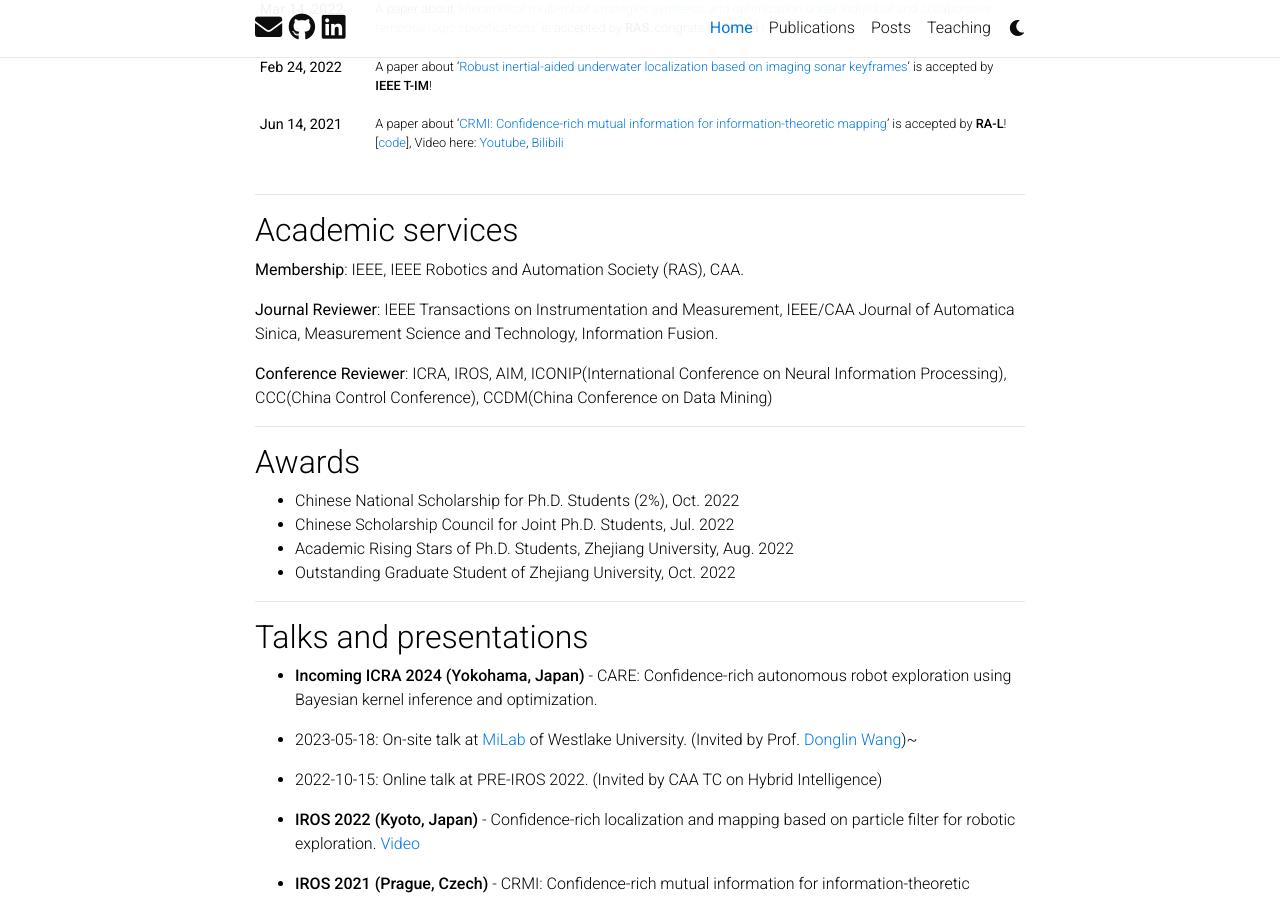
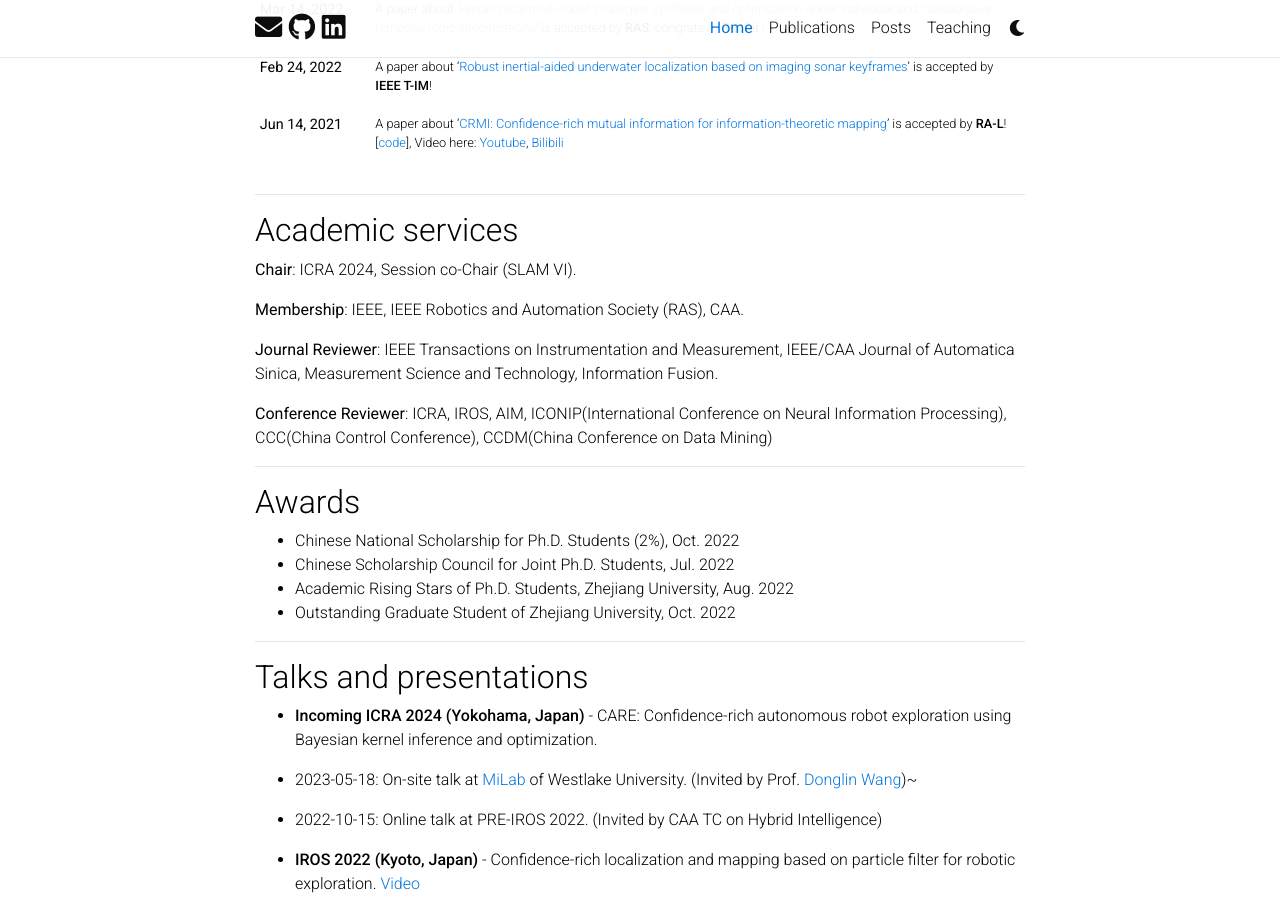
Before and after one commit to Shepherd-Gregory/Shepherd-Gregory.github.io, a Jekyll site: the page built from _pages/about.md, in a window 1280 px wide and 900 px high, scrolled down 1207 px. Built offline with Jekyll 4.4.1, drawn with Linux system fonts in a browser that asks for light colours; nearby versions of some CDN libraries; comment, search, counter and statistics services are not loaded; a style sheet for code colours, icons or effects is not loaded.

Commit message:
add conf

```diff
--- a/_pages/about.md
+++ b/_pages/about.md
@@ -46,6 +46,8 @@ My research interests include active SLAM, autonomous exploration, informative p
 
 <h2>Academic services</h2>
 
+<b>Chair</b>: ICRA 2024, Session co-Chair (SLAM VI).
+
 <b>Membership</b>: IEEE, IEEE Robotics and Automation Society (RAS), CAA.
 
 <b>Journal Reviewer</b>: IEEE Transactions on Instrumentation and Measurement, IEEE/CAA Journal of Automatica Sinica, Measurement Science and Technology, Information Fusion.
@@ -76,8 +78,6 @@ My research interests include active SLAM, autonomous exploration, informative p
 
 - **IROS 2021 (Prague, Czech)** - CRMI: Confidence-rich mutual information for information-theoretic mapping, Video here: [Youtube](https://youtu.be/pUcGST2W_m8), [Bilibili](https://www.bilibili.com/video/BV1vQ4y1e77y?share_source=copy_web)
 
-
-
 <h2>Posts and blogs</h2>
 
 See all posts here: [`Posts`](/projects)
```
